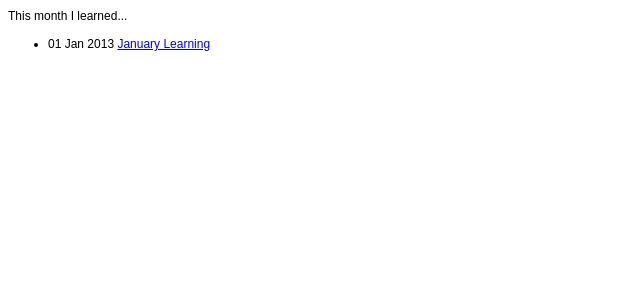
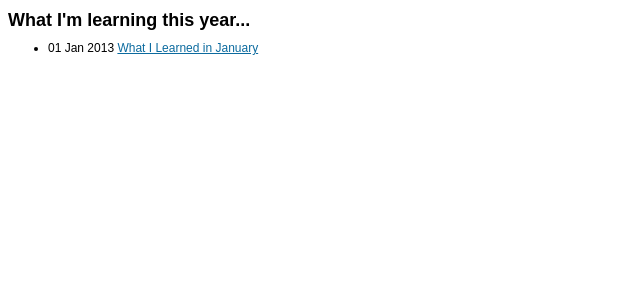
Before and after one commit to carise/carise.github.com, a Jekyll site: the page built from index.html, in a window 1280 px wide. Shown: the top 300 px of the page, without its empty margins (0-640 px from the left). Built offline with Jekyll 4.4.1, drawn with Linux system fonts in a browser that asks for light colours; Markdown is read by kramdown in place of the engine named in the settings.

Commit message:
more styles

```diff
--- a/css/styles.css
+++ b/css/styles.css
@@ -1,3 +1,25 @@
 * {
   font: normal 12px/16px Arial, Helvetica, sans-serif;
 }
+
+h1 {
+  font-size: 18px;
+  font-weight: bold;
+}
+
+h2 {
+  font-size: 14px;
+  font-weight: bold;
+}
+
+a {
+  color: #0c6b9f;
+}
+
+a:visited {
+  color: #1196de;
+}
+
+a:hover {
+  color: #62c0f3;
+}
--- a/index.html
+++ b/index.html
@@ -4,7 +4,7 @@
 ---
 
 <div>
-  <h1>This month I learned...</h1>
+  <h1>What I'm learning this year...</h1>
   <ul>
     {% for post in site.posts %}
     <li>{{ post.date | date_to_string }} <a href="{{ post.url }}">{{ post.title }}</a></li>
```
Also changed, not shown: _posts/2013-01-01-january-learning.textile (+16 -9 lines).
